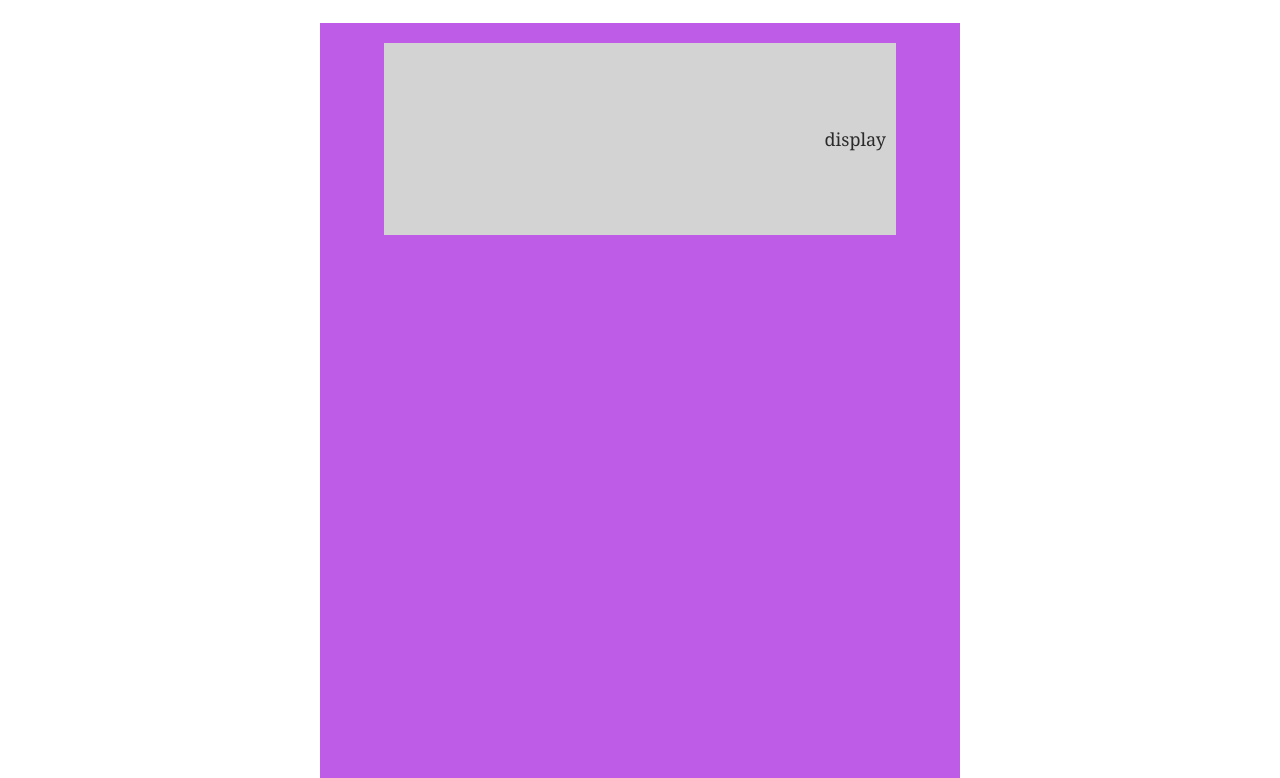
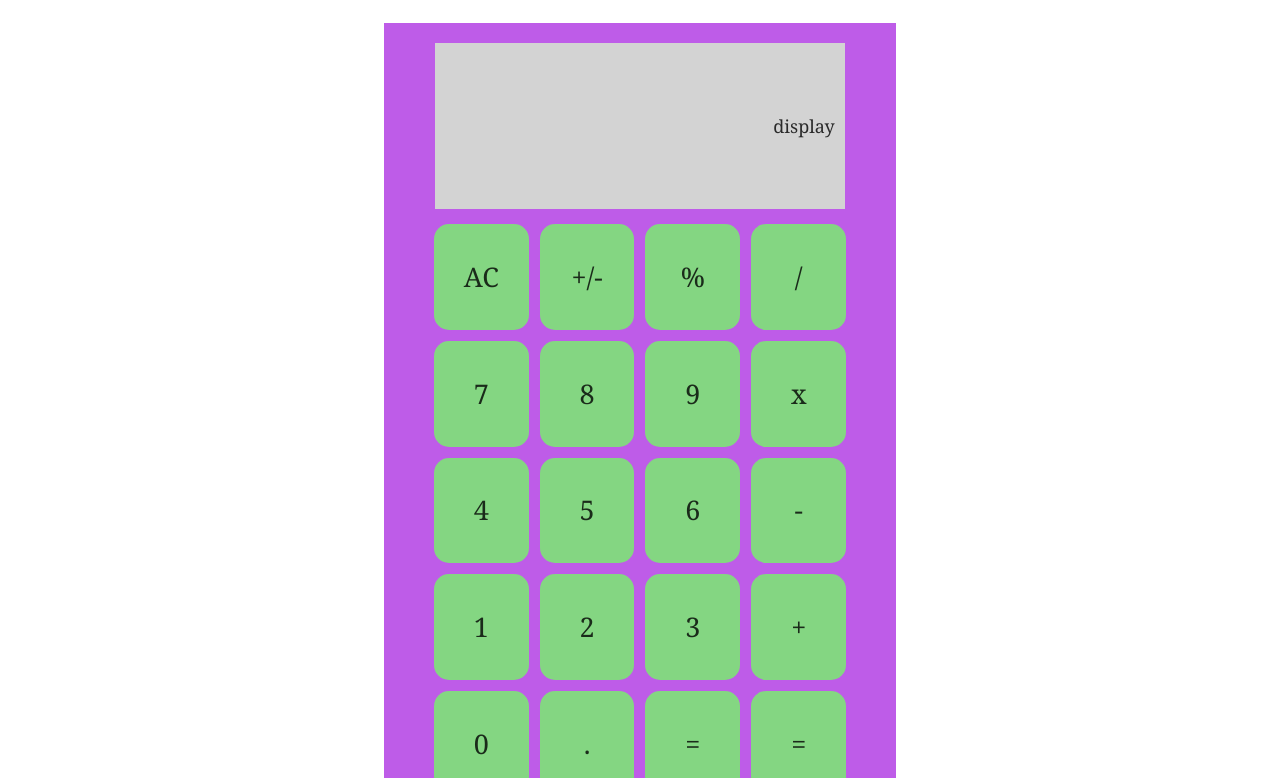
Before and after one commit to kdv24/hookulator, a Gatsby site: page / in a window 1280 px wide. Shown: the part 100-878 px from the top of the page. Built offline with nearby package versions, Linux system fonts and the light colour scheme; Gatsby itself is replaced by a stand-in of ours.

Commit message:
add keys & change header colors

```diff
--- a/src/components/CalulatorBody.js
+++ b/src/components/CalulatorBody.js
@@ -1,6 +1,7 @@
 import React, { Component } from "react"
 import "./calculator.css"
 import Display from "./Display"
+import Key from "./Key"
 
 class CalulatorBody extends Component {
   constructor(props) {
@@ -12,6 +13,28 @@ class CalulatorBody extends Component {
       <div style={{ display: "flex", justifyContent: "center" }}>
         <div className="calculator">
           <Display />
+          <div className="key-grid">
+            <Key className="keys" number={"AC"} />
+            <Key className="keys" number={"+/-"} />
+            <Key className="keys" number={"%"} />
+            <Key className="keys" number={"/"} />
+            <Key className="keys" number={7} />
+            <Key className="keys" number={8} />
+            <Key className="keys" number={9} />
+            <Key className="keys" number={"x"} />
+            <Key className="keys" number={4} />
+            <Key className="keys" number={5} />
+            <Key className="keys" number={6} />
+            <Key className="keys" number={"-"} />
+            <Key className="keys" number={1} />
+            <Key className="keys" number={2} />
+            <Key className="keys" number={3} />
+            <Key className="keys" number={"+"} />
+            <Key className="keys" number={0} />
+            <Key className="keys" number={"."} />
+            <Key className="keys" number={"="} />
+            <Key className="keys" number={"="} />
+          </div>
         </div>
       </div>
     )
--- /dev/null
+++ b/src/components/Key.js
@@ -0,0 +1,6 @@
+import React from "react"
+const Key = props => {
+  return <div className="keys">{props.number}</div>
+}
+
+export default Key
--- a/src/components/calculator.css
+++ b/src/components/calculator.css
@@ -16,9 +16,12 @@ a:hover {
 .calculator {
   background-color: #be5ce8;
   display: flex;
-  justify-content: center;
-  width: 50vw;
-  height: 75vw;
+  flex-direction: column;
+  /* justify-content: center; */
+  width: 40vw;
+  height: 65vw;
+  min-width: 250px;
+  min-height: 400px;
 }
 
 .display {
@@ -29,17 +32,48 @@ a:hover {
   margin-top: 20px;
   flex-direction: row-reverse;
   align-items: center;
+  align-self: center;
   padding-right: 10px;
 }
 
+.key-grid {
+  width: 82.5%;
+  height: 70%;
+  align-self: center;
+  margin-top: 10px;
+  margin-bottom: 10px;
+  display: grid;
+  grid-template-columns: repeat(4, auto);
+  grid-gap: 1px;
+}
+
 .keys {
-  display: grid;
-  grid-template-columns: 12px 12px 12px;
-  grid-template-rows: 12px 12px 12px;
+  background-color: #84d682;
+  margin: 5px;
+  display: flex;
+  min-width: 40px;
+  min-height: 40px;
+  justify-content: center;
+  align-items: center;
+  font-size: 1.5em;
+  border-radius: 15px;
 }
 
 @media only screen and (max-width: 480px) {
   html {
     font-size: 100%;
   }
+  .keys {
+    font-size: 1em;
+    min-height: 20px;
+    min-width: 20px;
+  }
 }
+
+@media only screen and (max-width: 635px) {
+  .keys {
+    min-width: 30px;
+    min-height: 30px;
+    font-size: 1em;
+  }
+}
--- a/src/components/header.js
+++ b/src/components/header.js
@@ -5,7 +5,7 @@ import React from "react"
 const Header = ({ siteTitle }) => (
   <header
     style={{
-      background: `#009999`,
+      backgroundColor: `gray`,
       marginBottom: `1.45rem`,
     }}
   >
@@ -21,7 +21,7 @@ const Header = ({ siteTitle }) => (
         <Link
           to="/"
           style={{
-            color: `white`,
+            color: `#84d682`,
             textDecoration: `none`,
           }}
         >
```
